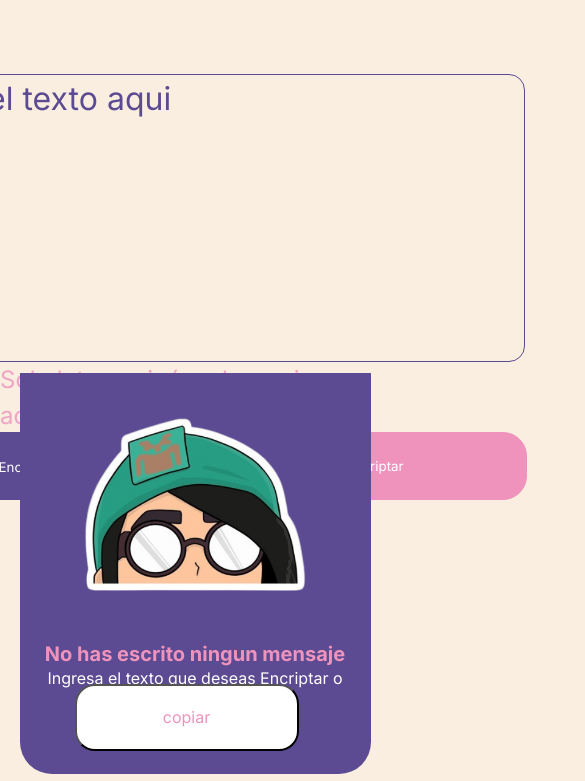
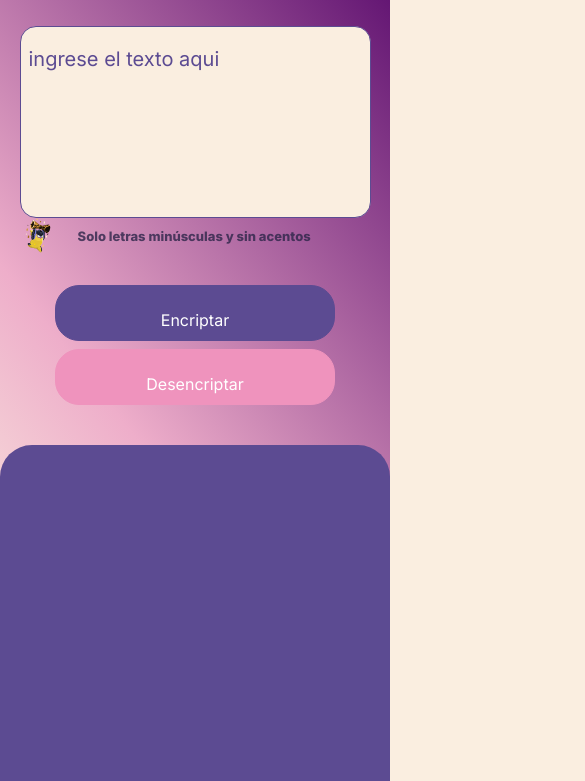
Before and after one commit to DanCCastillo/Encriptador, a plain HTML site: page index.html in a window 390 px wide. Shown: the part 94-875 px from the top of the page, 585 px wide, since content can reach past the window. Drawn offline with Linux system fonts and the light colour scheme; a web font is replaced by a local one.

Commit message:
Tu mensaje de commit

```diff
--- a/index.html
+++ b/index.html
@@ -15,15 +15,14 @@
 
 <body>
     <header>
-        <nav class="logo">
-            <img src="./imagenes/Logo.png" alt="Logo" />
-        </nav>
+    <img src="./imagenes/Logo.png" alt="Logo" class="img-logo"/>
     </header>
 
     <main>
         <section class="encriptador">
             <textarea class="textoEntrada"  placeholder="ingrese el texto aqui"></textarea>
             <div class="alerta">
+                <img src="./imagenes/carnalito.png" class="img-carnalito">
                 <p class="tx-aviso">Solo letras minúsculas y sin acentos </p>
             </div>
             <div class="botones">
@@ -47,6 +46,7 @@
 
     <script src="script.js"></script>
     <footer class="footer">
+    <div class="derechos-de-autor">Creado por Daniela Castillo (2024) &#169;</div>
     </footer>
 </body>
 
--- a/style.css
+++ b/style.css
@@ -1,5 +1,5 @@
 :root {
-    --color-primario: #faeee1;
+    --color-primario: rgb(250, 238, 224);
     --color-secundario: #5c4b92;
     --color-terciario: #9e46f8;
     --color-boton: #ffffff;
@@ -16,10 +16,11 @@
     background: var(--color-primario);
 }
 
+
 body {
     height: 100%;
     margin: 0;
-    padding: 0
+    padding: 0;
 }
 
 img {
@@ -29,6 +30,7 @@ img {
 header {
     position: absolute;
     margin: 2.5rem 0rem 0rem 2.5rem;
+    background-color: transparent;
 }
 
 header.logo {
@@ -38,26 +40,32 @@ header.logo {
     height: 3rem;
 }
 
+.logo{
+    background-color: transparent;
+}
+
 main {
     display: flex;
     flex-direction: row;
     background-size: cover;
-    background-position: center;
-
+    background: rgb(83,4,105);
+    background: linear-gradient(232deg, rgba(83,4,105,1) 0%, rgba(238,174,202,1) 42%, rgba(250, 238, 224, 1) 62%);
+    background-position: right;
 }
 
-.encriptador{
+.encriptador {
     width: 60%;
     margin: 10.5rem 0rem 0rem 8.75rem;
     background: transparent;
 }
 
-.textoEntrada{
+.textoEntrada {
     width: 41.25rem;
-    height: 18rem ;
+    height: 18rem;
     font-weight: 400;
     font-size: 2rem;
     line-height: 3rem;
+    padding: 1rem;
     outline: none;
     border: 1px solid var(--color-secundario);
     border-radius: 1rem;
@@ -69,7 +77,7 @@ main {
     color: var(--color-secundario);
 }
 
-.encriptador.alerta{
+.encriptador.alerta {
     display: flex;
     flex-direction: row;
     align-items: center;
@@ -78,28 +86,36 @@ main {
     position: absolute;
     top: 31.25rem;
 }
+.alerta{
+    background-color: transparent;
+    display: flex;
+    align-items: center; /* Alinea verticalmente la imagen y el texto */
+    gap: 8px
+}
 
-.tx-aviso{
+.tx-aviso {
     width: 100%;
     font-style: normal;
     font-weight: 400;
+    margin-top: 5rem;
     font-size: 1.5rem;
-    line-height: 150%;
+    line-height: 0%;
     opacity: 0.8;
-    color: var(--color-hover);
+    color: var(--color-secundario);
+    background-color: transparent;
 }
 
-.botones{
+.botones {
     display: flex;
     flex-direction: row;
     align-items: flex-start;
     gap: 8px;
-    position: absolute;
-    top: 32.875rem;
+    margin-top: 3.5rem;
+    background-color: transparent;
 }
 
-.boton1 {
-    width:20.5rem ;
+.boton1, .boton2 {
+    width: 20.5rem;
     height: 4.25rem;
     padding: 1.5rem;
     font-style: normal;
@@ -107,31 +123,36 @@ main {
     line-height: 1.25rem;
     text-align: center;
     color: var(--color-boton);
+    border-radius: 1.5rem;
+    cursor: pointer;
+    transition: 0.5s ease;
+}
+
+.boton1 {
     background: var(--color-secundario);
     border: 1px solid var(--color-secundario);
-    border-radius: 1.5rem;
-    cursor: pointer;
 }
 
 .boton2 {
     background: var(--color-hover);
     border: 1px solid var(--color-hover);
-    border-radius: 1.5rem;
-    color: var(--color-boton);
-    cursor: pointer;
-    width:20.5rem ;
-    height: 4.25rem;
-    padding: 1.5rem;
+}
 
-    text-align: center;
+.img-carnalito{
+    max-width: 10%;
+    background-color: transparent;
+
 }
-.img-kill{
+
+.img-kill {
     background: var(--color-secundario);
 }
+
 .textoEntrada:focus {
     outline: none;
 }
-.tarjeta{
+
+.tarjeta {
     width: 20.875rem;
     height: 50.25rem;
     background: var(--color-secundario);
@@ -140,15 +161,18 @@ main {
     margin-top: 2.5rem;
     border-radius: 2rem;
     text-align: center;
+    border-color: var();
+    margin-bottom: 1rem;
 }
 
-.tarjeta-contenedor{
-    width: 15.625rem ;
+.tarjeta-contenedor {
+    width: 15.625rem;
     margin: auto;
     margin-top: 50%;
-    background: var(--color-secundario) ;
+    background: var(--color-secundario);
 }
-.tx1{
+
+.tx1 {
     font-style: normal;
     font-weight: 700;
     font-size: 1.25rem;
@@ -158,7 +182,7 @@ main {
     background: var(--color-secundario);
 }
 
-.tx2{
+.tx2 {
     font-style: normal;
     font-weight: 400;
     font-size: 1rem;
@@ -168,9 +192,8 @@ main {
     background: var(--color-secundario);
 }
 
-.tarjetaSalida{
-    width: 300%;
-    height: 30.30rem;
+.tarjetaSalida {
+    height: 30.3rem;
     position: absolute;
     padding: 1.25rem;
     top: 0;
@@ -185,9 +208,11 @@ main {
     resize: none;
     color: azure;
 }
-.tarjetaSalida:focus{
+
+.tarjetaSalida:focus {
     outline: none;
 }
+
 .boton1:hover {
     background-color: #5c4b923f;
     color: var(--color-secundario);
@@ -213,31 +238,37 @@ main {
     cursor: pointer;
     border-radius: 20px;
     color: var(--color-hover);
+    outline: none;
+    border: none;
 }
-
 
 .footer {
     background-color: var(--color-secundario);
-    margin-top: 1rem;
-    padding: .75rem;
+    margin-top: 0rem;
+    padding: 3rem;
     border-top: 2px solid;
-    color: var(--color-hover);
     text-align: center;
-    height: 4rem;
+    height: 5rem;
     font-size: 1.5rem;
     font-weight: 700;
-    color: azure;
+    color: var(--color-secundario);
 }
 
-@media(max-width: 1250px){
-    main{
+.derechos-de-autor {
+    background-color: transparent;
+    color: var(--color-boton);
+}
+
+@media (max-width: 1250px) {
+
+    main {
         display: flex;
         flex-direction: column;
         align-items: center;
         width: 100%;
     }
 
-    .encriptador{
+    .encriptador {
         margin: 168px 0px 0px 0px;
         display: flex;
         flex-direction: column;
@@ -245,76 +276,215 @@ main {
         width: 100%;
     }
 
-    .encriptador-contenedor{
+    .textoEntrada {
         display: flex;
         align-items: center;
-        position: inherit;
+        width: 80%;
     }
 
-    .encriptador-aviso{
+    .tx-aviso {
         position: inherit;
         margin: 15px;
     }
 
-    .tarjeta{
-        width: 665px;
-        height: 300px;
-        display: flex;
-        justify-content: center;
-        align-items: flex-end;
-    }
-
-    .tarjeta-contenedor{
-        display: block;
-        justify-content: center;
+    .botones {
         align-items: center;
-        width: 100%;
-        position: absolute;
-        bottom: 20%;
-        font-size: 24px;
-        font-weight: 700;
-    }
-
-    .img-muñeco{
-        display: none;
-    }
-
-    .btn-copiar{
-        position: inherit;
+        flex-direction: column;
         width: 100%;
     }
 
-    .evaluar{
+    .tarjeta {
+        width: 80%;
+        height: auto;
+        display: flex;
+        flex-direction: column;
+        align-items: center;
+        padding: 2rem;
+        margin-bottom: 1rem;
+    }
+
+    .img-kill {
+      max-width: 80%;
+    }
+
+    .copiar {
+        width: 90%;
+        margin: 20px 0;
+        padding: 10px;
+        left: 1rem;
+        text-align: center;
+        position: relative;
+    }
+
+    .tarjeta-contenedor {
+        display: flex;
+        flex-direction: column;
+        align-items: center;
         width: 100%;
-        height: 210px;
+        font-size: 24px;
+        font-weight: 700;
+        padding: 1rem;
+    }
+
+    .tarjetaSalida {
+        width: 100%;
+        height: auto;
         padding: 10px;
+        display: flex;
+        align-items: center;
+        justify-content: center;
     }
 }
-
-
-@media(max-width: 720px){
-
+@media (max-width: 720px) {
     header .logo{
         width: 100%;
         background: var(--White);
         padding: 2px;
     }
 
-    .encriptar{
+    .encriptador{
         width:  90%;
         font-size: 24px;
-    }
-
-    .encriptador-contenedor{
-        display: grid;
-        gap: 21px;
+        display: flex;
+        flex-direction: column;
+        align-items: center;
     }
 
     .tarjeta{
         width: 90%;
+        display: flex;
+        flex-direction: column;
+        align-items: center;
+        padding: 12rem;
     }
 
-    .copyright{
+    .botones{
+        align-items: center;
+        flex-direction: column;
+        width: 100%;
+    }
+
+    .tarjeta-contenedor{
+        width: auto;
+        display: flex;
+        flex-direction: column;
+        align-items: center;
+        font-size: 2rem;
+        font-weight: 900;
+    }
+
+
+    .tarjetaSalida{
+        width: 100%;
+        height: 210px;
+        padding: 10px;
+        display: flex;
+        flex-direction: column;
+        align-items: center;
+        justify-content: center;
+    }
+
+    .copiar{
+        width: 90%;
+        margin: 20px 0;
+        padding: 10px;
+        text-align: center;
+        left: 1rem;
+        top: 9rem;
+    }
+
+    .textoEntrada{
+        display: grid;
+        gap: 21px;
+        width: 100%;
+        justify-items: center;
+    }
+
+
+}
+@media (max-width: 480px) {
+
+    body {
+        font-size: 14px; /* Ajuste del tamaño de fuente para pantallas pequeñas */
+    }
+
+    header .logo {
+        width: 80%;
+        margin: 10px auto;
+        display: flex;
+        justify-content: center;
+    }
+
+    .encriptador {
+        width: 90%;
+        margin: 120px 0px 0px 0px;
+        display: flex;
+        flex-direction: column;
+        align-items: center;
+        font-size: 18px; /* Tamaño de fuente ajustado */
+    }
+
+    .textoEntrada {
+        width: 100%;
+        height: 12rem;
+        font-size: 1.25rem;
+        padding: 0.5rem;
+        text-align: center;
+    }
+
+    .botones {
+        width: 100%;
+        flex-direction: column;
+        align-items: center;
+        margin-top: 2rem;
+    }
+
+    .boton1, .boton2 {
+        width: 80%;
+        height: 3.5rem;
+        font-size: 1rem;
+    }
+
+    .tarjeta {
+        width: 100%;
+        padding: 8rem 0;
+        display: flex;
+        flex-direction: column;
+        align-items: center;
+    }
+
+    .tarjeta-contenedor {
+        width: 90%;
         font-size: 20px;
+        padding: 1rem;
+    }
+
+    .tarjetaSalida {
+        width: 100%;
+        height: 180px;
+        font-size: 1.5rem;
+        padding: 10px;
+        text-align: center;
+    }
+
+    .copiar {
+        width: 80%;
+        margin: 15px 0;
+        margin-bottom: 6rem;
+        left: 1rem;
+        padding: 10px;
+        font-size: 16px;
+        text-align: center;
+    }
+
+    footer {
+        font-size: 1rem;
+        padding: 1rem;
+    }
+
+    .tx-aviso{
+        font-size: small;
+        font-weight: 800;
+        color: #2e264a;
     }
 }
```
Also changed, not shown: imagenes/carnalito.png (added), 1 other file.
